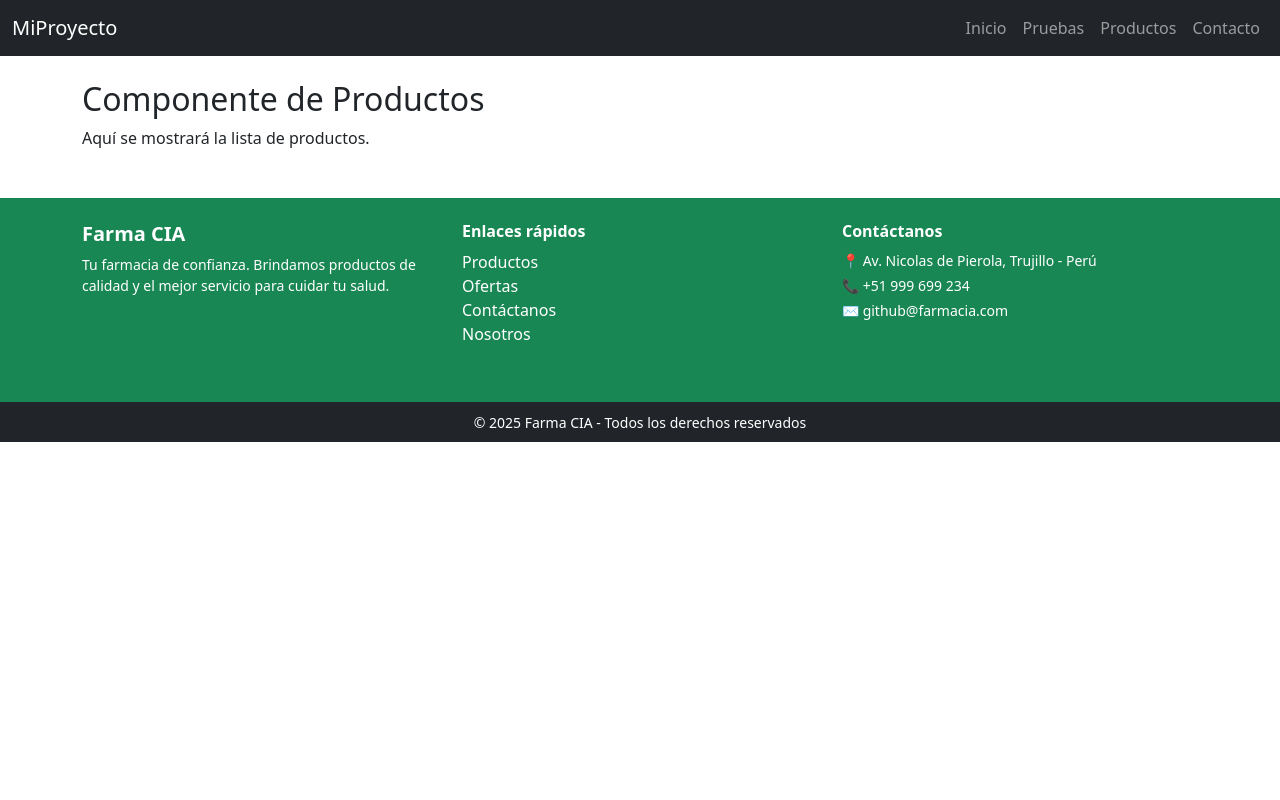
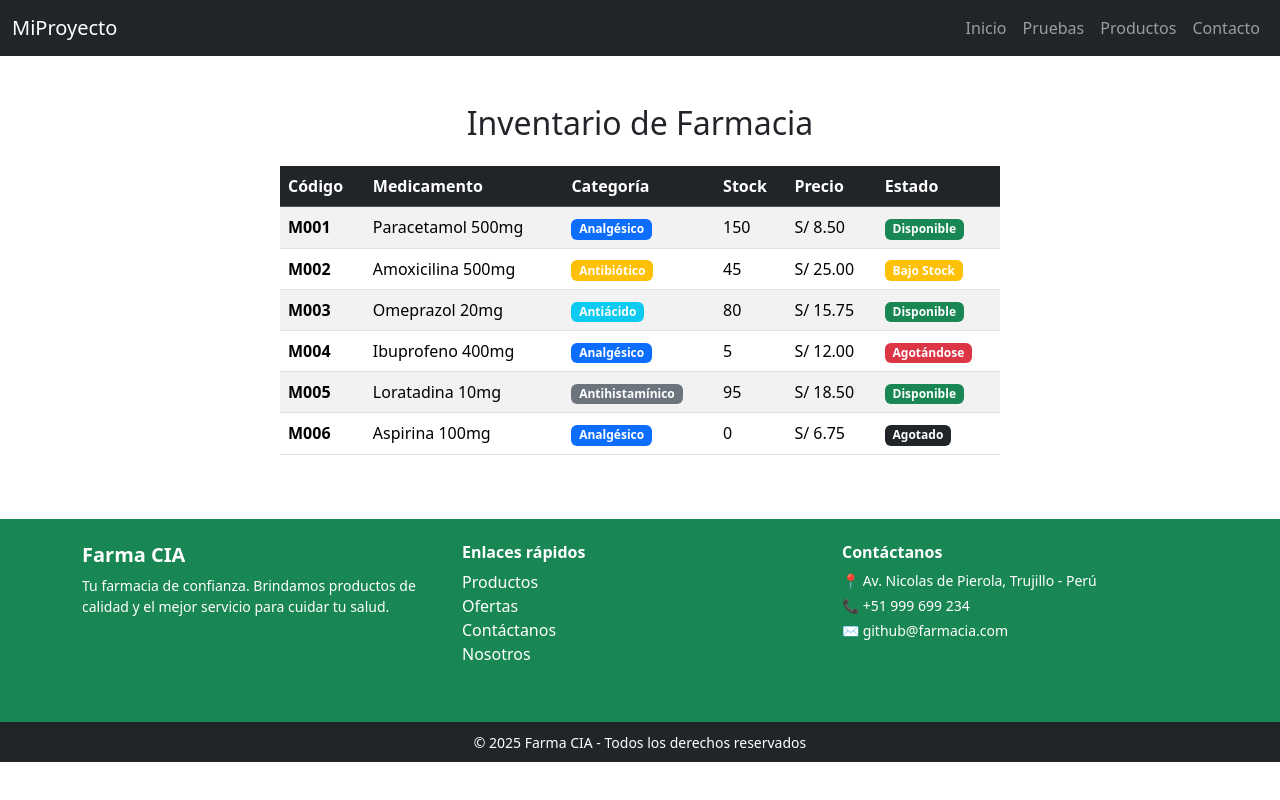
Before and after one commit to Luife225/Proyecto, a React (Create React App) app: page /productos in a window 1280 px wide. Built offline with nearby package versions, Linux system fonts and the light colour scheme.

Commit message:
añadiendo mejores productos

```diff
--- a/src/App.js
+++ b/src/App.js
@@ -61,10 +61,10 @@ function App() {
             <Route path="/inicio" element={<Header></Header>} />
 
             {/* Ruta para el componente Acerca de */}
-            <Route path="/acerca" element={<Contenido></Contenido>} />
+            <Route path="/acerca" element={<div><h2>Página de nosotros</h2><p>Bienvenido a la página de nosotros</p></div>} />
 
             {/* Ruta para el componente Productos */}
-            <Route path="/productos" element={<div><h2>Componente de Productos</h2><p>Aquí se mostrará la lista de productos.</p></div>} />
+            <Route path="/productos" element={<Contenido></Contenido>} />
 
             {/* Ruta para el componente Contacto */}
             <Route path="/contacto" element={<div><h2>Componente de Contacto</h2><p>Aquí irá el formulario de contacto.</p></div>} />
--- a/src/Componentes/Contenido.js
+++ b/src/Componentes/Contenido.js
@@ -5,47 +5,67 @@ export const Contenido = () => {
     <div className="container mt-5">
       <div className="row">
         <div className="col-md-8 mx-auto">
-          <h2 className="text-center mb-4">Tabla de Contenido</h2>
+          <h2 className="text-center mb-4">Inventario de Farmacia</h2>
 
           <table className="table table-striped table-hover">
             <thead className="table-dark">
               <tr>
-                <th scope="col">#</th>
-                <th scope="col">Título</th>
+                <th scope="col">Código</th>
+                <th scope="col">Medicamento</th>
                 <th scope="col">Categoría</th>
+                <th scope="col">Stock</th>
+                <th scope="col">Precio</th>
                 <th scope="col">Estado</th>
               </tr>
             </thead>
             <tbody>
               <tr>
-                <th scope="row">1</th>
-                <td>Introducción a React</td>
-                <td><span className="badge bg-primary">Tutorial</span></td>
-                <td><span className="badge bg-success">Completado</span></td>
+                <th scope="row">M001</th>
+                <td>Paracetamol 500mg</td>
+                <td><span className="badge bg-primary">Analgésico</span></td>
+                <td>150</td>
+                <td>S/ 8.50</td>
+                <td><span className="badge bg-success">Disponible</span></td>
               </tr>
               <tr>
-                <th scope="row">2</th>
-                <td>Componentes y Props</td>
-                <td><span className="badge bg-primary">Tutorial</span></td>
-                <td><span className="badge bg-warning">En progreso</span></td>
+                <th scope="row">M002</th>
+                <td>Amoxicilina 500mg</td>
+                <td><span className="badge bg-warning">Antibiótico</span></td>
+                <td>45</td>
+                <td>S/ 25.00</td>
+                <td><span className="badge bg-warning">Bajo Stock</span></td>
               </tr>
               <tr>
-                <th scope="row">3</th>
-                <td>Estado y Ciclo de Vida</td>
-                <td><span className="badge bg-info">Conceptos</span></td>
-                <td><span className="badge bg-secondary">Pendiente</span></td>
+                <th scope="row">M003</th>
+                <td>Omeprazol 20mg</td>
+                <td><span className="badge bg-info">Antiácido</span></td>
+                <td>80</td>
+                <td>S/ 15.75</td>
+                <td><span className="badge bg-success">Disponible</span></td>
               </tr>
               <tr>
-                <th scope="row">4</th>
-                <td>Manejo de Eventos</td>
-                <td><span className="badge bg-primary">Tutorial</span></td>
-                <td><span className="badge bg-secondary">Pendiente</span></td>
+                <th scope="row">M004</th>
+                <td>Ibuprofeno 400mg</td>
+                <td><span className="badge bg-primary">Analgésico</span></td>
+                <td>5</td>
+                <td>S/ 12.00</td>
+                <td><span className="badge bg-danger">Agotándose</span></td>
               </tr>
               <tr>
-                <th scope="row">5</th>
-                <td>Hooks en React</td>
-                <td><span className="badge bg-danger">Avanzado</span></td>
-                <td><span className="badge bg-secondary">Pendiente</span></td>
+                <th scope="row">M005</th>
+                <td>Loratadina 10mg</td>
+                <td><span className="badge bg-secondary">Antihistamínico</span></td>
+                <td>95</td>
+                <td>S/ 18.50</td>
+                <td><span className="badge bg-success">Disponible</span></td>
+              </tr>
+              <tr>
+                <th scope="row">M006</th>
+                <td>Aspirina 100mg</td>
+                <td><span className="badge bg-primary">Analgésico</span></td>
+                <td>0</td>
+                <td>S/ 6.75</td>
+                <td><span className="badge bg-dark">Agotado</span></td>
               </tr>
             </tbody>
           </table>
```
